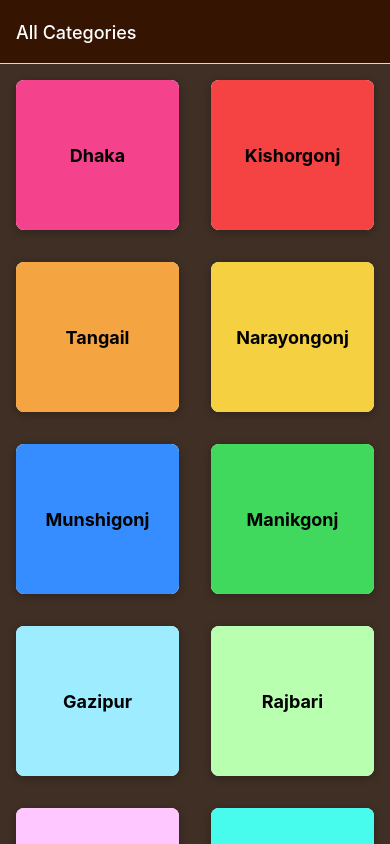
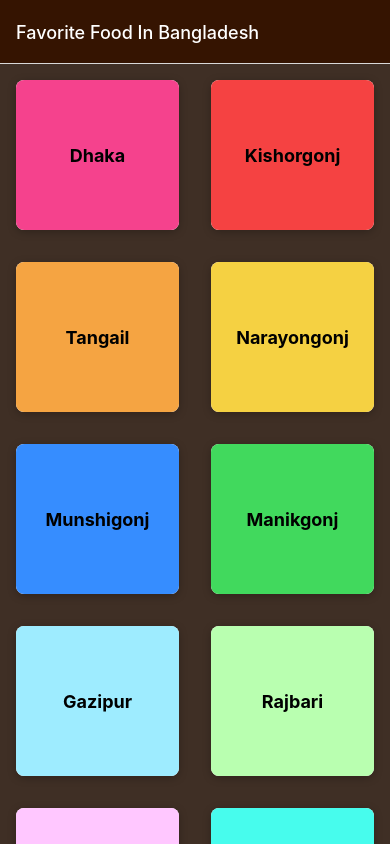
Before and after one commit to sohrab09/MealApp, a React Native app: screen / in a window 390 px wide. Built offline with nearby package versions, Linux system fonts and the light colour scheme.

Commit message:
Header Name Changes

```diff
--- a/App.js
+++ b/App.js
@@ -23,7 +23,7 @@ export default function App() {
           name="Meals Categories"
           component={CategoriesScreen}
           options={{
-            title: 'All Categories',
+            title: 'Favorite Food In Bangladesh',
           }}
         />
         <Stack.Screen
@@ -39,6 +39,9 @@ export default function App() {
         <Stack.Screen
           name="MealDetail"
           component={MealDetailScreen}
+          options={{
+            title: 'Item Detail',
+          }}
         />
       </Stack.Navigator>
     </NavigationContainer>
--- a/package.json
+++ b/package.json
@@ -14,7 +14,7 @@
     "expo": "~46.0.9",
     "expo-status-bar": "~1.4.0",
     "react": "18.0.0",
-    "react-native": "0.69.5",
+    "react-native": "0.69.6",
     "react-native-safe-area-context": "^4.3.1",
     "react-native-screens": "~3.15.0",
     "expo-updates": "~0.14.6"
--- a/screens/MealDetailScreen.js
+++ b/screens/MealDetailScreen.js
@@ -13,7 +13,7 @@ function MealDetailScreen({ route, navigation }) {
     const selectedMeal = MEALS.find((meal) => meal.id === mealId);
 
     function headerButtonPressHandler() {
-        console.log('Pressed!');
+        // console.log('Pressed!');
     }
 
     useLayoutEffect(() => {
```
Also changed, not shown: 1 other file (tests, documents, lock files or other folders).
